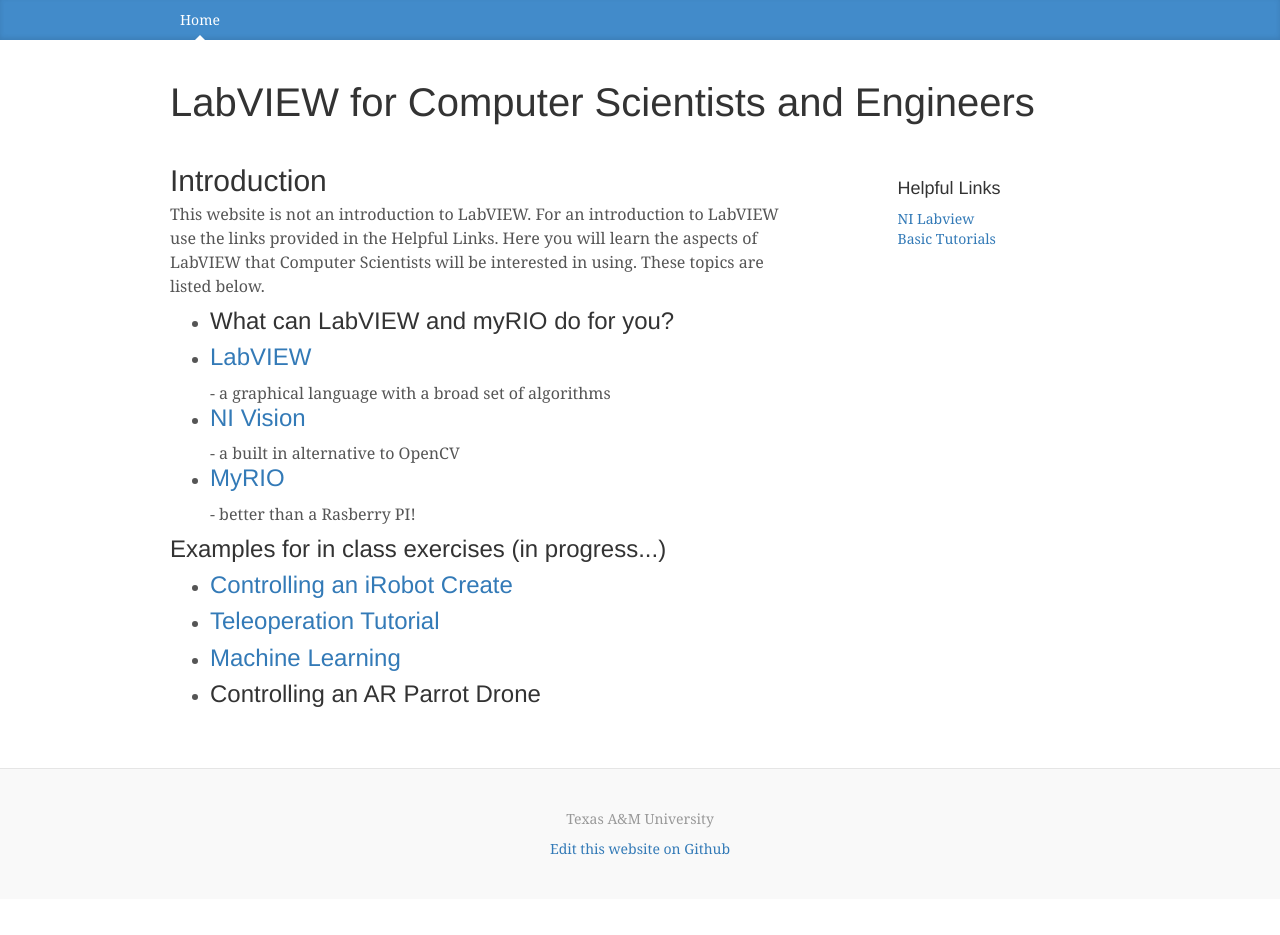
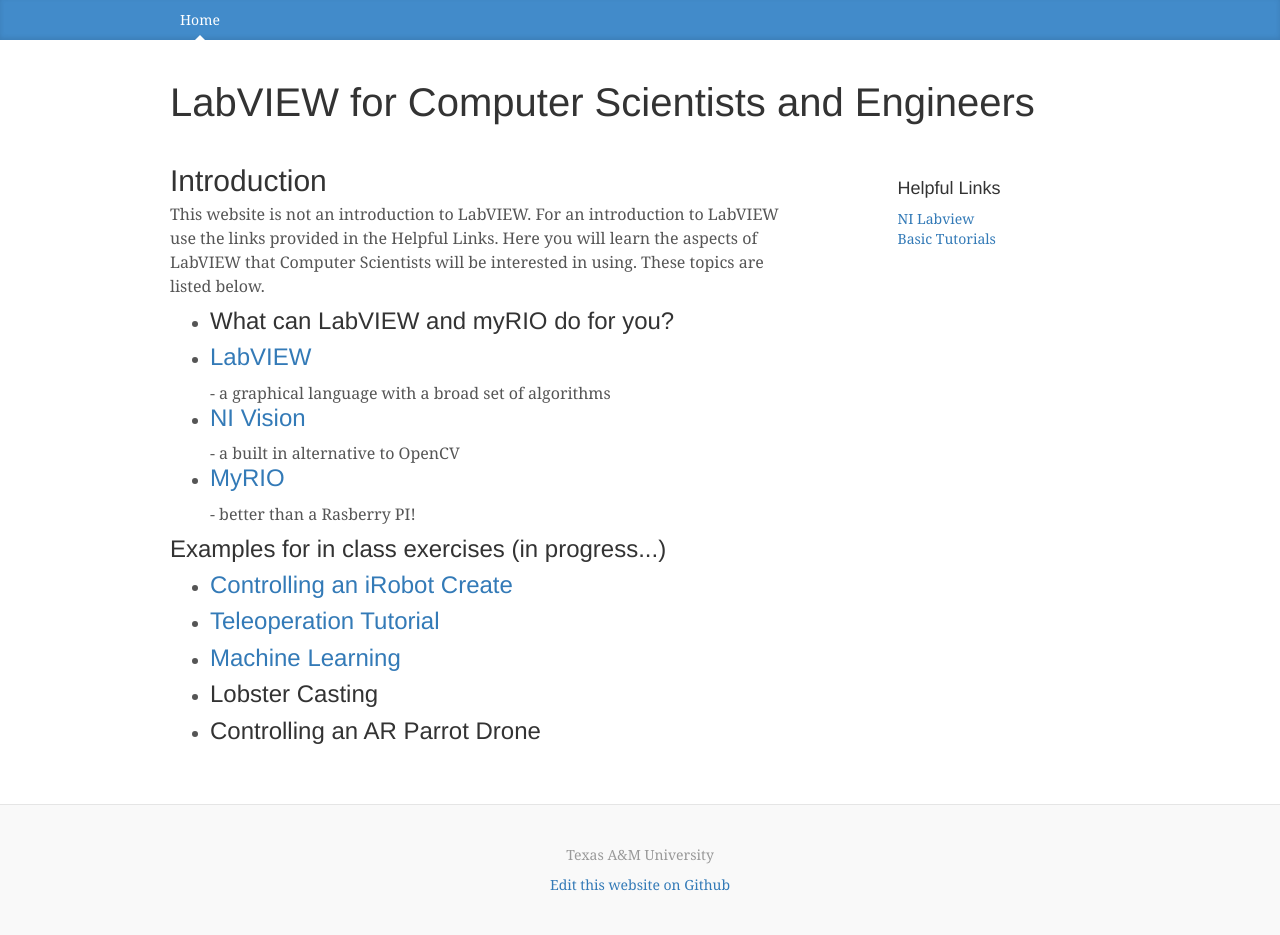
Before and after one commit to LabVIEW-Robotics/LabVIEW-Robotics.github.io, a Jekyll site: the page built from index.html, in a window 1280 px wide. Built offline with Jekyll 4.4.1, drawn with Linux system fonts in a browser that asks for light colours; nearby versions of some CDN libraries; Markdown is read by kramdown in place of the engine named in the settings; before the commit the page ends 900 px from its top, so only the background shows below that.

Commit message:
updates to link

```diff
--- a/index.html
+++ b/index.html
@@ -25,6 +25,7 @@
 <li><h3><a href="/create/">Controlling an iRobot Create</a></h3></li>
 <li><h3><a href="/tutorial/">Teleoperation Tutorial</a></h3></li>
 <li><h3><a href="/learning/">Machine Learning</a><h3></li>
+<li><h3>Lobster Casting</h3></li>
 <li><h3>Controlling an AR Parrot Drone</h3></li>
 <ul>
 </p>
```
